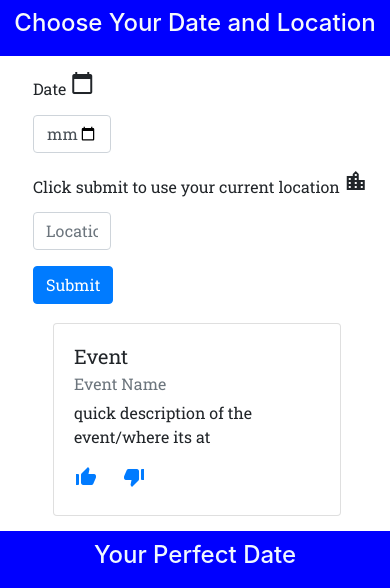
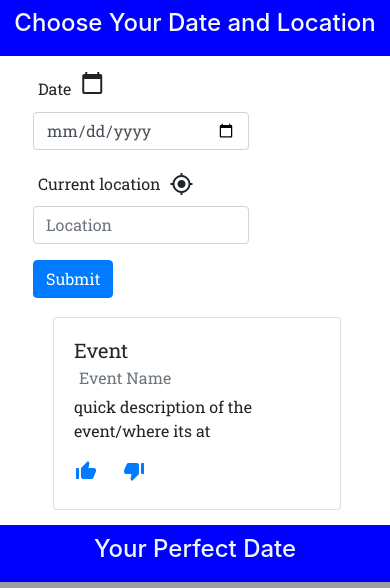
Before and after one commit to lettemax/date-night, a PHP site: page / in a window 390 px wide. Shown: the part 845-1433 px from the top of the page. Run offline with PHP 8.4, Linux system fonts and the light colour scheme.

Commit message:
added some styles and a location target icon

```diff
--- a/assets/css/styles.css
+++ b/assets/css/styles.css
@@ -111,6 +111,13 @@
     z-index: 2;
     background: white;
 }
+#locId {
+    position: relative;
+    top: 6px;
+ }
+ h6 {
+    margin: 5px;
+ }
 @media only screen and (max-width: 650px){
     #select{
         position: relative;
@@ -139,7 +146,24 @@
          position: relative;
          left: 5%;
      }
- }@media only screen and (max-width: 800px){
+     #slogan{
+        display: none;
+    }
+   #dateInput{
+       width: 60%;
+   }
+   #locationInput{
+       width: 60%;
+   }
+   #yesno {
+       left: -10%;
+   }
+    #selectf {
+       left: -10%;
+   }
+
+ }
+ @media only screen and (max-width: 800px){
     #select{
         position: relative;
         left: 5%;
--- a/index.html
+++ b/index.html
@@ -46,9 +46,8 @@
             <input type="date" class="form-control" id="dateInput" placeholder="Enter Date">
           </div>
           <div class="form-group">
-            <label for="Location"><h6>Click submit to use your current location</h6></label>  <i class="material-icons">
-                location_city
-                </i>
+            <label for="Location"><h6>Current location</h6></label>  <i class="material-icons" id="locId">my_location</i>
+               </i>
             <input type="Text" class="form-control" id="locationInput" placeholder="Location">
           </div>
           <button type="button" id="submitForm" class="btn btn-primary">Submit</button>
```
